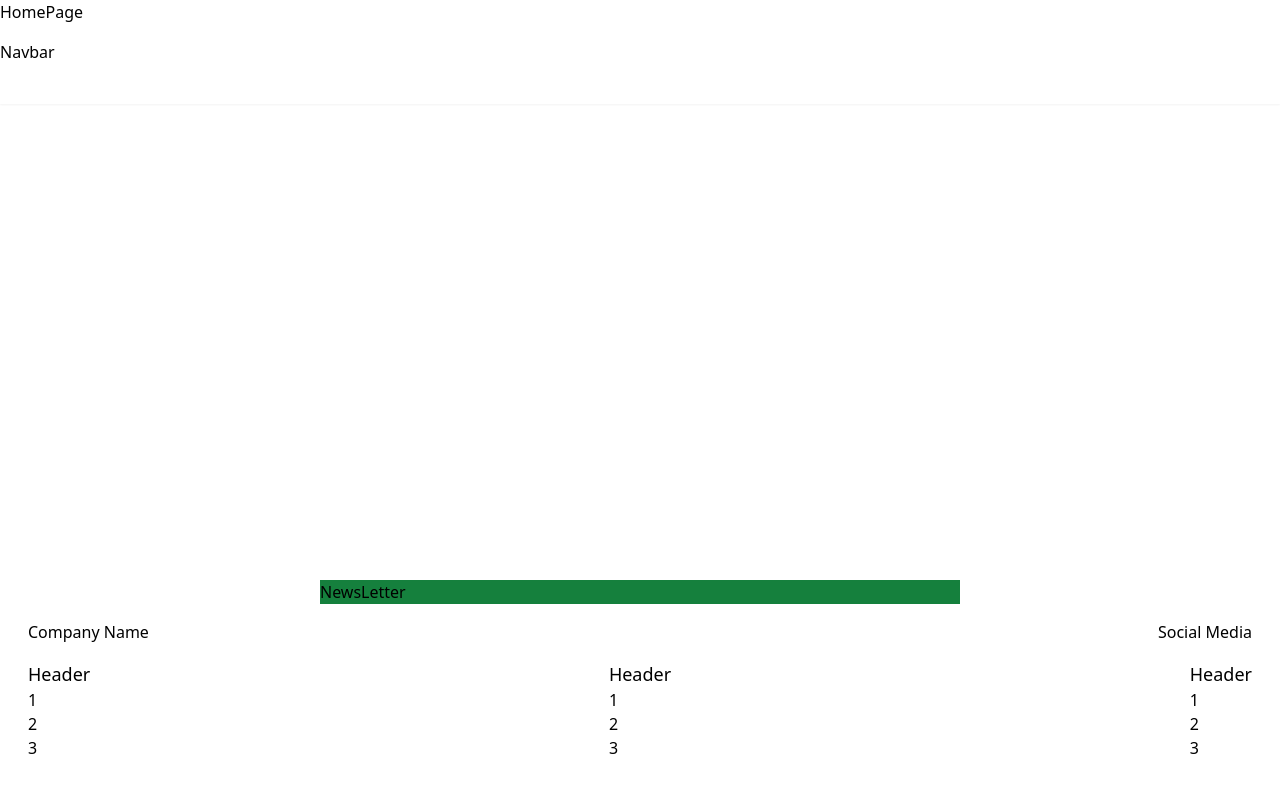
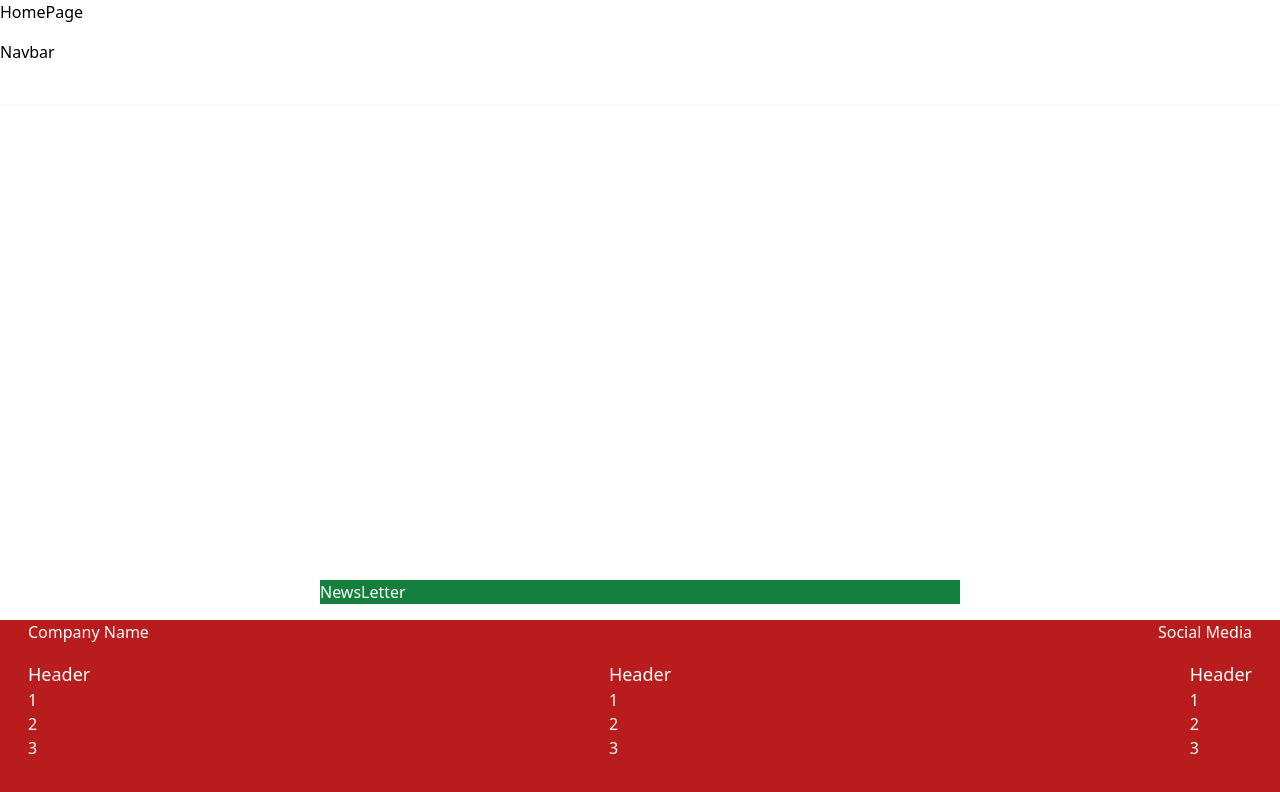
Before and after one commit to JorgeKerilima19/FIrstFullStackProject, a React (Vite) app: page / in a window 1280 px wide. Shown: the top 792 px of the page. Built offline with nearby package versions, Linux system fonts and the light colour scheme.

Commit message:
text color footer

```diff
--- a/src/components/Footer.tsx
+++ b/src/components/Footer.tsx
@@ -1,6 +1,6 @@
 export const Footer = () => {
   return (
-    <footer className="absolute w-full bottom-0 pb-10">
+    <footer className="absolute w-full bottom-0 pb-10 bg-red-700 text-white">
       <div className="absolute transform translate-y-[-40px] translate-x-[50%] bg-green-700 w-6/12">
         NewsLetter
       </div>
```
